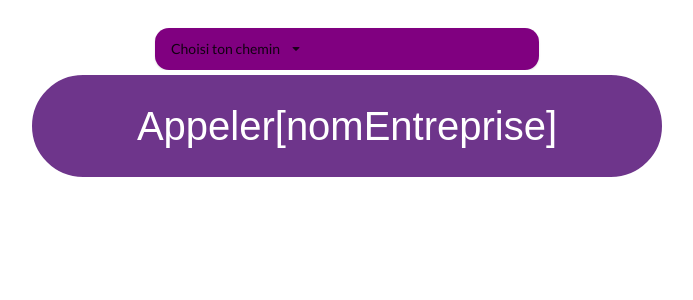
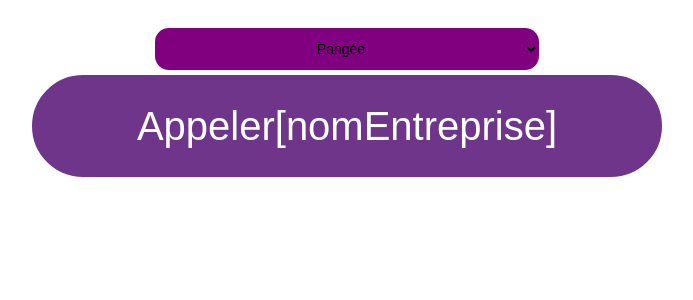
Before and after one commit to Liliatux/Truk_IOT, a React (Create React App) app: page / in a window 1280 px wide. Shown: the top 300 px of the page, without its empty margins (293-986 px from the left). Built offline with nearby package versions, Linux system fonts and the light colour scheme.

Commit message:
fontyfamily + modif select

```diff
--- a/src/Select.js
+++ b/src/Select.js
@@ -23,13 +23,9 @@ class Select extends Component {
     return(
       <div className="Select">
 
-      <div id="selectTel" onChange={this.update.bind(this)} className="ui compact menu">
-      <div id="selector" className="ui simple dropdown item"> Choisi ton chemin<i className="dropdown icon"></i> <div className="menu">
+      <select id="selectTel" onChange={this.update.bind(this)} >
       {items}
-
-      </div>
-      </div>
-      </div>
+      </select>
 
       </div>
       );
--- a/src/index.css
+++ b/src/index.css
@@ -2,8 +2,9 @@ body {
 	background-color: white;
 	margin: 0;
 	padding: 0;
-	font-family: sans-serif;
+	font-family: "Goudy Bookletter 1911", sans-serif;
 }
+
 .Bouton {
 
     margin:0 auto;
```
